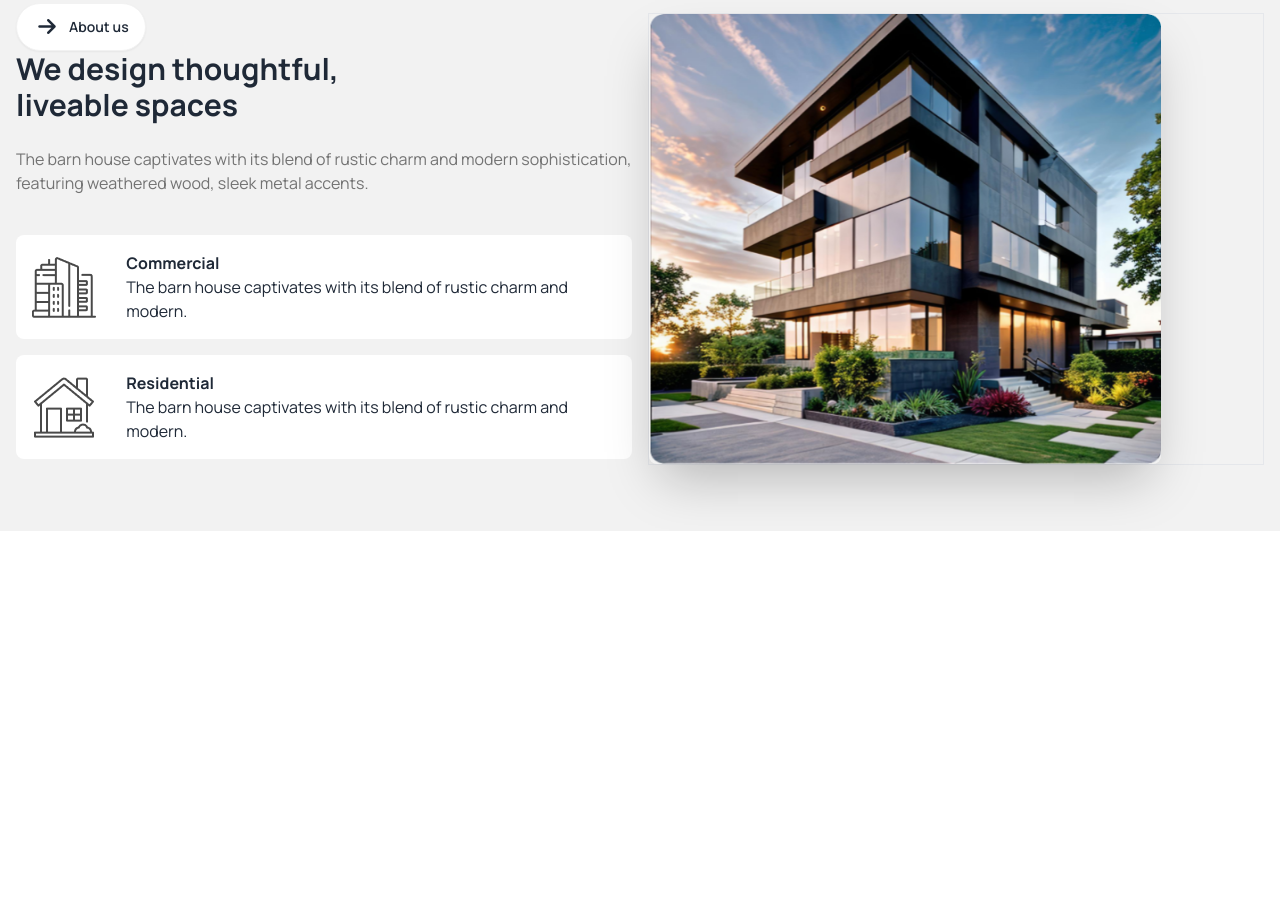
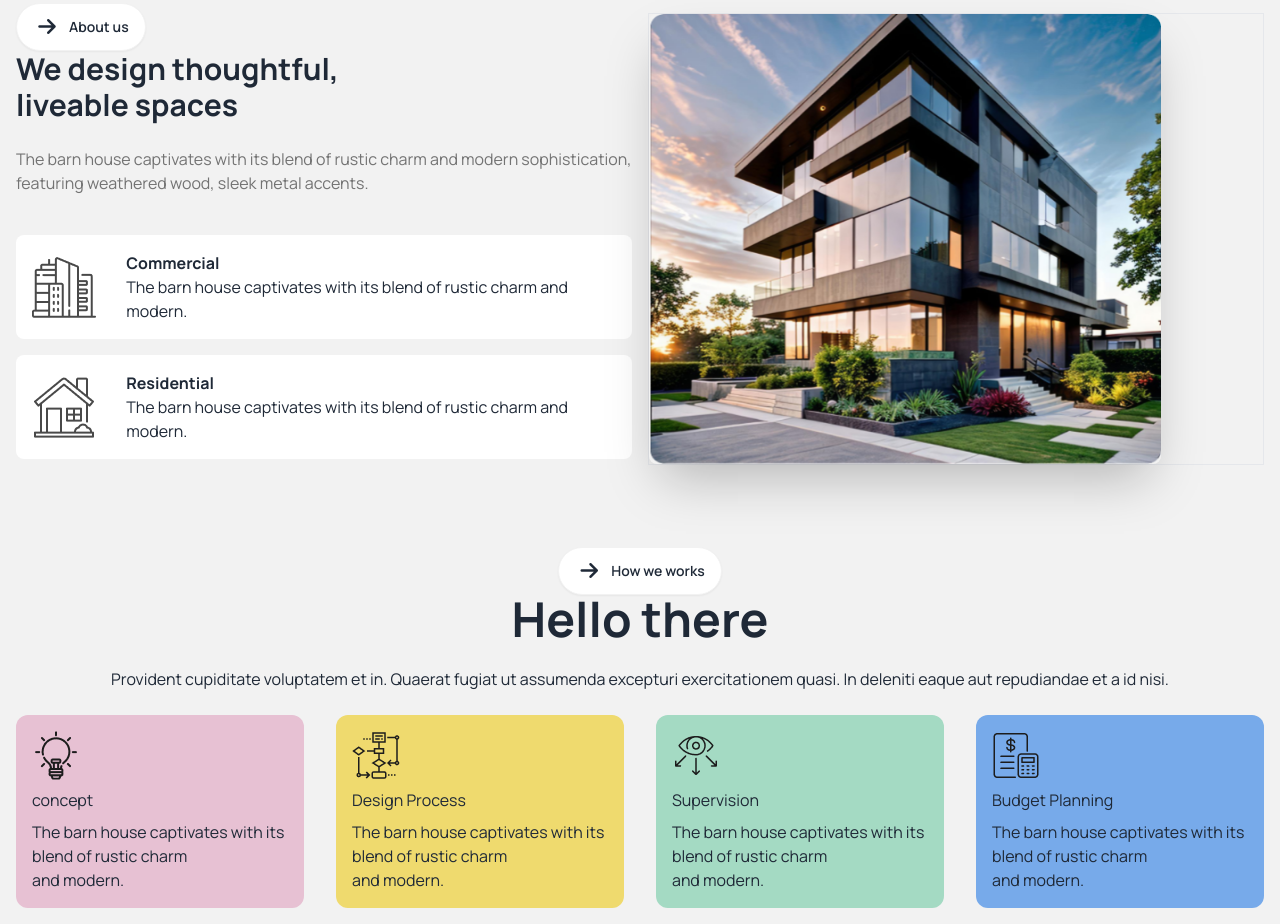
Before and after one commit to Jawad-Al-Mishal/assesment3, a plain HTML site: page index.html in a window 1280 px wide. Shown: the part 921-1845 px from the top of the page. Before the commit the page ends 1452 px from the top, so only its background shows below. Drawn offline with nearby package versions, Linux system fonts and the light colour scheme.

Commit message:
forth commit

```diff
--- a/index.html
+++ b/index.html
@@ -179,3 +179,54 @@
             </div>
           </div>
         </section>
+        <section class="container mx-auto">
+            <div class="hero bg-base-200 ">
+              <div class="hero-content text-center">
+                <div class="">
+                  <a class="btn rounded-full bg-[#FFFFFF]"><div class="  w-7 h-7 items-center content-center  rounded-full">
+                    <i class="fa-solid fa-arrow-right rotate-50  text-xl text-[#]"></i>
+                   </div>How we works</a>
+
+                  <h1 class="text-5xl font-bold">Hello there</h1>
+                  <p class="py-6">
+                    Provident cupiditate voluptatem et in. Quaerat fugiat ut assumenda excepturi exercitationem
+                    quasi. In deleniti eaque aut repudiandae et a id nisi.
+                  </p>
+
+
+                  <div class="grid lg:grid-cols-4 grid-cols-1 gap-8  ">
+                    <div class="bg-[#E7C1D3] text-start p-4 space-y-2 rounded-xl">
+                     <img src="assets/concept.png" alt="" srcset="">
+                     <h4>concept</h4>
+                     <p>The barn house captivates with its blend of rustic charm <br>and modern.</p>
+                    </div>
+                    <div class="bg-[#EFDA6E] text-start p-4 space-y-2 rounded-xl">
+                     <img src="assets/flow-chart.png" alt="" srcset="">
+                     <h4>Design Process</h4>
+                     <p>The barn house captivates with its blend of rustic charm<br> and modern.</p>
+                    </div>
+                    <div class="bg-[#A4DAC3] text-start p-4 space-y-2 rounded-xl">
+                     <img src="assets/vision.png" alt="" srcset="">
+                     <h4>Supervision</h4>
+                     <p>The barn house captivates with its blend of rustic charm <br>and modern.</p>
+                    </div>
+                    <div class="bg-[#77AAEA] text-start p-4 space-y-2 rounded-xl">
+                     <img src="assets/budget-planning.png" alt="" srcset="">
+                     <h4>Budget Planning</h4>
+                     <p>The barn house captivates with its blend of rustic charm<br> and modern.</p>
+                    </div>
+
+
+
+                  </div>
+
+
+                </div>
+              </div>
+
+
+
+
+
+            </div>
+          </section>
```
